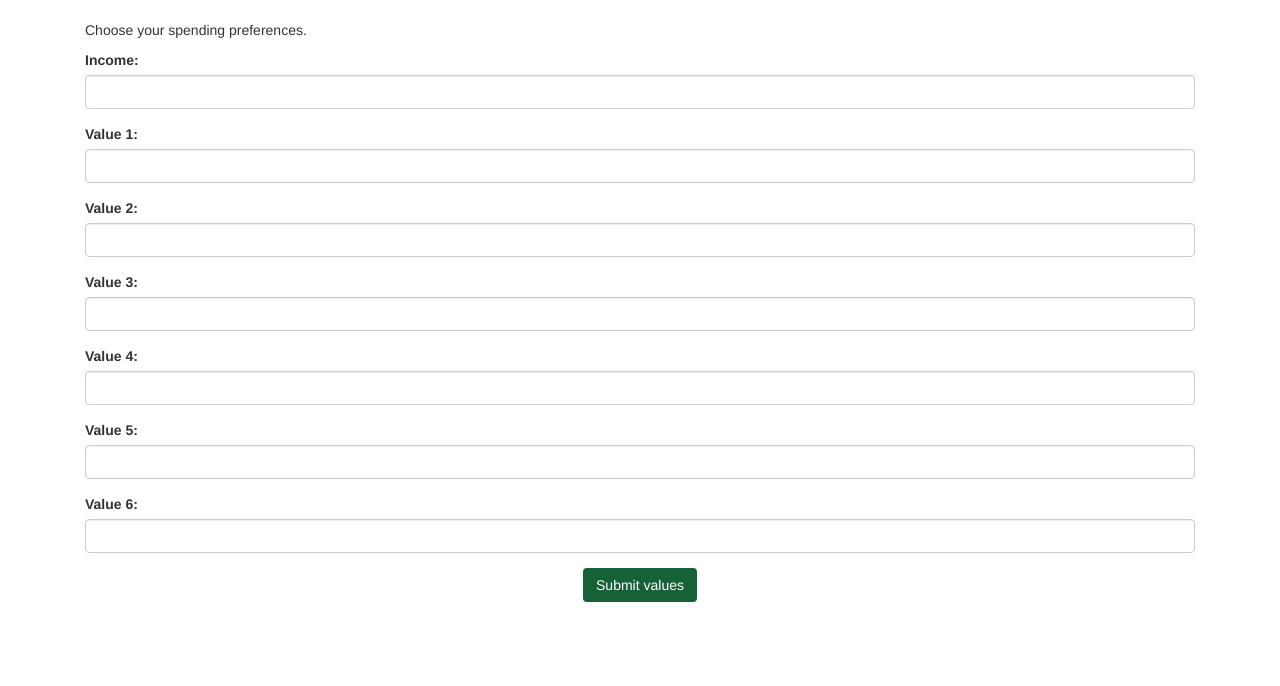
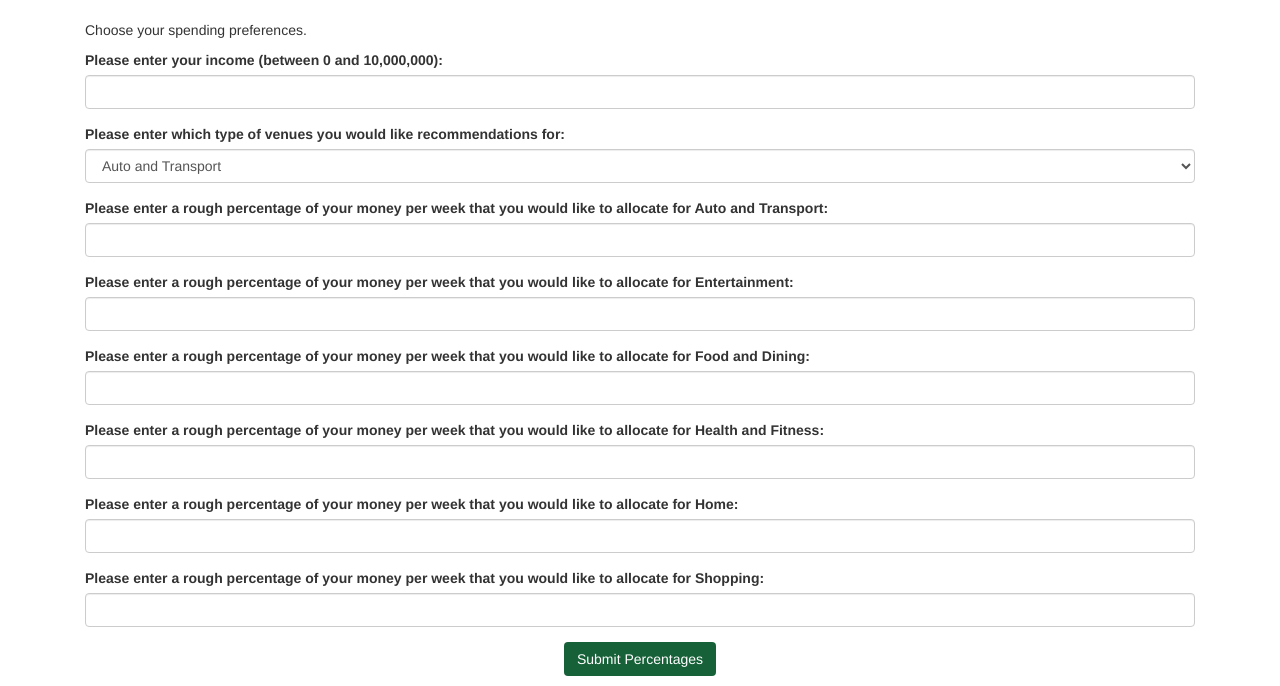
Before and after one commit to aaronabraham311/Leonardo, a Flask app: template app/templates/index.html in a window 1280 px wide. Shown: the part 1151-1837 px from the top of the page. Before the commit the page ends 1753 px from the top, so only its background shows below. Run offline with Flask 2, Linux system fonts and the light colour scheme; the template is opened without the code that fills it: values that come from a table or form of the project are taken from there, others are empty; some libraries are stand-ins or nearby versions.

Commit message:
Final UI and integration

```diff
--- a/algorithm/dataset.py
+++ b/algorithm/dataset.py
@@ -63,7 +63,7 @@ class Dataset:
         self.users = self.users[1:]
 
     def get_recommendations(self, user_coords, tag, sliders, income):
-        sliders = np.array(sliders)
+        sliders = np.array(sliders, dtype=float)
         sliders /= np.sum(sliders)
         self.main_user.attribute_values = np.concatenate([sliders, [income]])
         self.main_user.norm_attribute_values = (self.main_user.attribute_values - self.norm_mean) / self.norm_std_dev
--- a/app/app.py
+++ b/app/app.py
@@ -13,6 +13,8 @@ USER_SLIDER_3 = ""
 USER_SLIDER_4 = ""
 USER_SLIDER_5 = ""
 INCOME = ""
+TAG = ""
+RECOMMENDATIONS = []
 
 API_KEY = "AIzaSyDySz37lxM4MpNo3tuUEVF7SOk26eDAr-8"
 
@@ -33,9 +35,14 @@ def index():
     form = sliderForm()
     dataset = Dataset()
 
+    global USER_XCOORDINATE
+    global USER_YCOORDINATE
+    global RECOMMENDATIONS
+
     # Getting slider values
     if form.validate_on_submit():
         INCOME = form.income.data
+        TAG = form.tag_select.data
         USER_SLIDER_1 = form.slider_1.data
         USER_SLIDER_2 = form.slider_2.data
         USER_SLIDER_3 = form.slider_3.data
@@ -43,8 +50,8 @@ def index():
         USER_SLIDER_5 = form.slider_5.data
         USER_SLIDER_6 = form.slider_6.data
 
-        recommendations = dataset.get_recommendations([USER_XCOORDINATE, USER_YCOORDINATE],
-        'Food and Dining', [USER_SLIDER_1, USER_SLIDER_2, USER_SLIDER_3, USER_SLIDER_4, USER_SLIDER_5, USER_SLIDER_6], INCOME)
+        RECOMMENDATIONS = dataset.get_recommendations([USER_XCOORDINATE, USER_YCOORDINATE],
+        TAG, [USER_SLIDER_1, USER_SLIDER_2, USER_SLIDER_3, USER_SLIDER_4, USER_SLIDER_5, USER_SLIDER_6], INCOME)
 
         return redirect(url_for('recommendations'))
 
@@ -55,24 +62,21 @@ def index():
 def parser():
     # Getting coordinates
     data = request.get_json()
+
+    global USER_XCOORDINATE
+    global USER_YCOORDINATE
+
     USER_XCOORDINATE = data['lat']
     USER_YCOORDINATE = data['lng']
 
-    print(USER_XCOORDINATE, ', ', USER_YCOORDINATE)
     return 'Collected marker longitudes and latitudes'
 
 # File to display coordinates of recommendations
 @app.route('/recommendations', methods = ['GET'])
 def recommendations():
-    recommendations = [
-        [43.731548, -79.762421, "Mcdonalds"],
-        [43.740732, -79.734769, "Tim Hortons"],
-        [43.687131, -79.704570, "Res 1"],
-        [43.719893, -79.771146, "Res 2"],
-        [43.667763, -79.775264, "Res2"]
-    ]
-
-    return render_template('recommendations.html', recommendations = recommendations)
+    global RECOMMENDATIONS
+    print(RECOMMENDATIONS)
+    return render_template('recommendations.html', recommendations = RECOMMENDATIONS)
 
 # Running app in debug mode
 if __name__ == '__main__':
--- a/app/forms.py
+++ b/app/forms.py
@@ -1,14 +1,19 @@
 from flask_wtf import FlaskForm
-from wtforms import IntegerField, SubmitField
+from wtforms import IntegerField, SelectField, SubmitField
 from wtforms.validators import DataRequired, NumberRange
 
 # Form to create sliders for spending type
 class sliderForm(FlaskForm):
-    income = IntegerField("Income: ", validators = [DataRequired(), NumberRange(min = 0, max = 100)])
-    slider_1 = IntegerField("Value 1: ", validators = [DataRequired(), NumberRange(min = 0, max = 100)])
-    slider_2 = IntegerField("Value 2: ", validators = [DataRequired(), NumberRange(min = 0, max = 100)])
-    slider_3 = IntegerField("Value 3: ", validators = [DataRequired(), NumberRange(min = 0, max = 100)])
-    slider_4 = IntegerField("Value 4: ", validators = [DataRequired(), NumberRange(min = 0, max = 100)])
-    slider_5 = IntegerField("Value 5: ", validators = [DataRequired(), NumberRange(min = 0, max = 100)])
-    slider_6 = IntegerField("Value 6: ", validators = [DataRequired(), NumberRange(min = 0, max = 100)])
-    submit = SubmitField('Submit values')
+
+    income = IntegerField("Please enter your income (between 0 and 10,000,000): ", validators = [DataRequired(), NumberRange(min = -1, max = 10000000)])
+    tag_select = SelectField("Please enter which type of venues you would like recommendations for: ",
+                            choices = [('Auto and Transport', 'Auto and Transport'), ('Entertainment', 'Entertainment'), ('Food and Dining', 'Food and Dining'), ('Health and Fitness', 'Health and Fitness'), ('Home', 'Home'), ('Shopping', 'Shopping')],
+                            validators = [DataRequired()])
+
+    slider_1 = IntegerField("Please enter a rough percentage of your money per week that you would like to allocate for Auto and Transport: ", validators = [DataRequired(), NumberRange(min = -1, max = 100)])
+    slider_2 = IntegerField("Please enter a rough percentage of your money per week that you would like to allocate for Entertainment: ", validators = [DataRequired(), NumberRange(min = -1, max = 100)])
+    slider_3 = IntegerField("Please enter a rough percentage of your money per week that you would like to allocate for Food and Dining: ", validators = [DataRequired(), NumberRange(min = -1, max = 100)])
+    slider_4 = IntegerField("Please enter a rough percentage of your money per week that you would like to allocate for Health and Fitness: ", validators = [DataRequired(), NumberRange(min = -1, max = 100)])
+    slider_5 = IntegerField("Please enter a rough percentage of your money per week that you would like to allocate for Home: ", validators = [DataRequired(), NumberRange(min = -1, max = 100)])
+    slider_6 = IntegerField("Please enter a rough percentage of your money per week that you would like to allocate for Shopping: ", validators = [DataRequired(), NumberRange(min = -1, max = 100)])
+    submit = SubmitField('Submit Percentages')
--- a/app/templates/index.html
+++ b/app/templates/index.html
@@ -91,6 +91,20 @@
                 </div>
               {% else %}
                 {{ form.income(class = 'form-control form-control-lg') }}
+              {% endif %}
+            </div>
+
+          <div class="form-group">
+              {{ form.tag_select.label(class = 'form-control-label') }}
+              {% if form.tag_select.errors %}
+                {{ form.tag_select(class = 'form-control form-control-lg is-invalid') }}
+                <div class = 'invalid-feedback'>
+                  {% for error in form.tag_select.errors %}
+                    <span>{{ error }}</span>
+                  {% endfor %}
+                </div>
+              {% else %}
+                {{ form.tag_select(class = 'form-control form-control-lg') }}
               {% endif %}
             </div>
 
```
